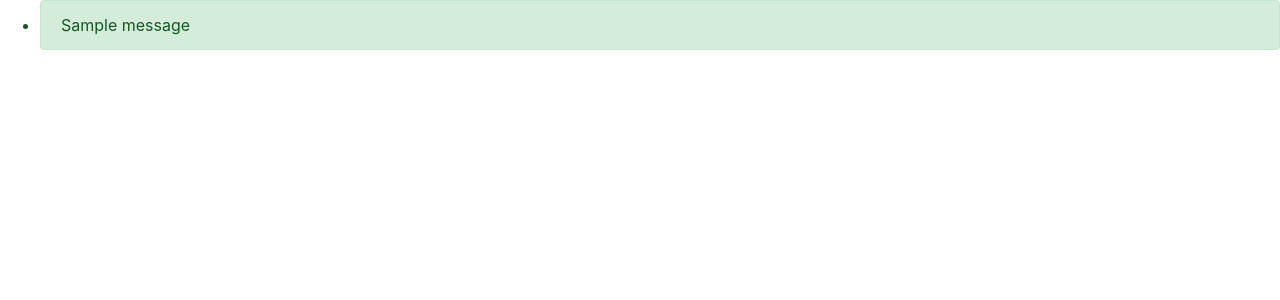
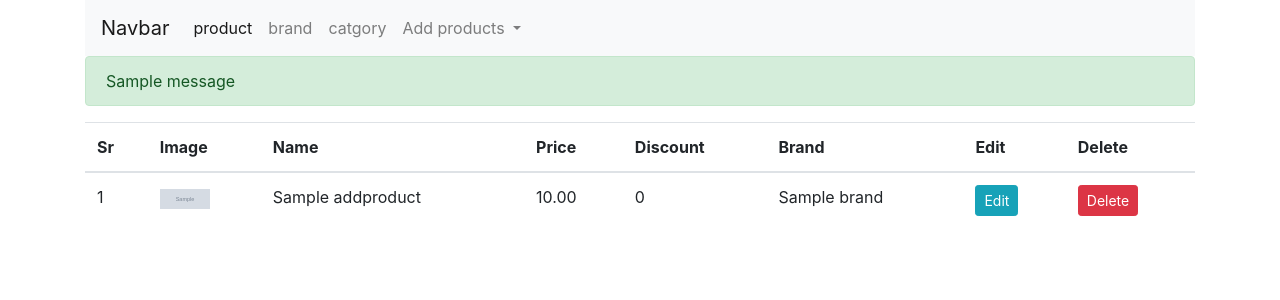
Before and after one commit to lleung030/python-shop, a Flask app: page /admin in a window 1280 px wide. Shown: the top 300 px of the page. Run offline with Flask 3, Linux system fonts and the light colour scheme; tables that the repository leaves empty hold one stand-in row (values such as "Sample post"); grey boxes marked "Sample" are stand-in pictures; one stand-in notice (Sample message) is shown; some libraries are stand-ins or nearby versions.

Commit message:
admin index

```diff
--- a/shop/templates/admin/index.html
+++ b/shop/templates/admin/index.html
@@ -1,14 +1,94 @@
 {% extends 'layout.html' %}
 {% block content %}
+<div class="container">
+    <nav class="navbar navbar-expand-lg navbar-light bg-light">
+        <a class="navbar-brand" href="{{url_for('admin')}}">Navbar</a>
+        <button class="navbar-toggler" type="button" data-toggle="collapse" data-target="#navbarNavDropdown" aria-controls="navbarNavDropdown" aria-expanded="false" aria-label="Toggle navigation">
+          <span class="navbar-toggler-icon"></span>
+        </button>
+        <div class="collapse navbar-collapse" id="navbarNavDropdown">
+          <ul class="navbar-nav">
+            <li class="nav-item active">
+              <a class="nav-link" href="{{url_for('admin')}}">product <span class="sr-only">(current)</span></a>
+            </li>
+            <li class="nav-item">
+              <a class="nav-link" href="{{url_for('brands')}}">brand</a>
+            </li>
+            <li class="nav-item">
+              <a class="nav-link" href="{{url_for('categories')}}">catgory</a>
+            </li>
+            <li class="nav-item dropdown">
+              <a class="nav-link dropdown-toggle" href="#" id="navbarDropdownMenuLink" role="button" data-toggle="dropdown" aria-haspopup="true" aria-expanded="false">
+                Add products
+              </a>
+              <div class="dropdown-menu" aria-labelledby="navbarDropdownMenuLink">
+                <a class="dropdown-item" href="{{url_for('addproduct')}}">Add product</a>
+                <a class="dropdown-item" href="{{url_for('addbrand')}}">add brand</a>
+                <a class="dropdown-item" href="{{url_for('addcat')}}">add category</a>
+              </div>
+            </li>
+          </ul>
+        </div>
+      </nav>
+</div>
 
-{% with messages = get_flashed_messages(with_categories=true) %}
-  {% if messages %}
-    <ul class=flashes>
-    {% for category, message in messages %}
-      <li class="alert alert-{{ category }}">{{ message }}</li>
-    {% endfor %}
-    </ul>
-  {% endif %}
-{% endwith %}
+<!--==========END NAVBAR ==============-->
 
+<div class="container">
+    {% include '_messages.html' %}
+    <table class="table tbale-sm">
+        <thead>
+            <th>Sr</th>
+            <th>Image</th>
+            <th>Name</th>
+            <th>Price</th>
+            <th>Discount</th>
+            <th>Brand</th>
+            <th>Edit</th>
+            <th>Delete</th>
+        </thead>
+        <tbody>
+          {% for product in products %}
+          <tr>
+            <td>{{loop.index}}</td>
+            <td> <img src="{{url_for('static',filename='images/' + product.image_1)}}" alt="{{product.name}}" width="50" height="20"></td>
+            <td>{{ product.name }}</td>
+            <td>{{ product.price }}</td>
+            <td>{{ product.discount }}</td>
+            <td>{{ product.brand.name}}</td>
+            <td> <a href="{{url_for('updateproduct', id=product.id)}}" class="btn btn-sm btn-info">Edit </a> </td>
+            <td><button type="button" class="btn btn-danger btn-sm" data-toggle="modal" data-target="#exampleModal-{{product.id}}">
+              Delete
+            </button></td>
+          </tr>
+
+ <!--============= MODEL ===================-->
+        <div class="modal fade" id="exampleModal-{{product.id}}" tabindex="-1" role="dialog" aria-labelledby="exampleModalLabel" aria-hidden="true">
+          <div class="modal-dialog" role="document">
+            <div class="modal-content">
+              <div class="modal-header">
+                <h5 class="modal-title" id="exampleModalLabel">{{product.name }}</h5>
+                <button type="button" class="close" data-dismiss="modal" aria-label="Close">
+                  <span aria-hidden="true">&times;</span>
+                </button>
+              </div>
+              <div class="modal-body">
+                <p class="text-danger">Are you Sure that you want to delete this Category ({{ product.name }})</p>
+              </div>
+              <div class="modal-footer">
+                <button type="button" class="btn btn-secondary" data-dismiss="modal">Cancel</button>
+                <form action="{{url_for('deletecat',id=product.id)}}" method="post">
+                  <button type="submit" class="btn btn-danger">Delete</button>
+                </form>
+
+              </div>
+            </div>
+          </div>
+        </div>
+<!--==============MODEL ===================-->
+
+          {% endfor %}
+        </tbody>
+    </table>
+</div>
 {% endblock content %}
```
Also changed, not shown: shop/__init__.py (+17 -17 lines), instance/test.db.
